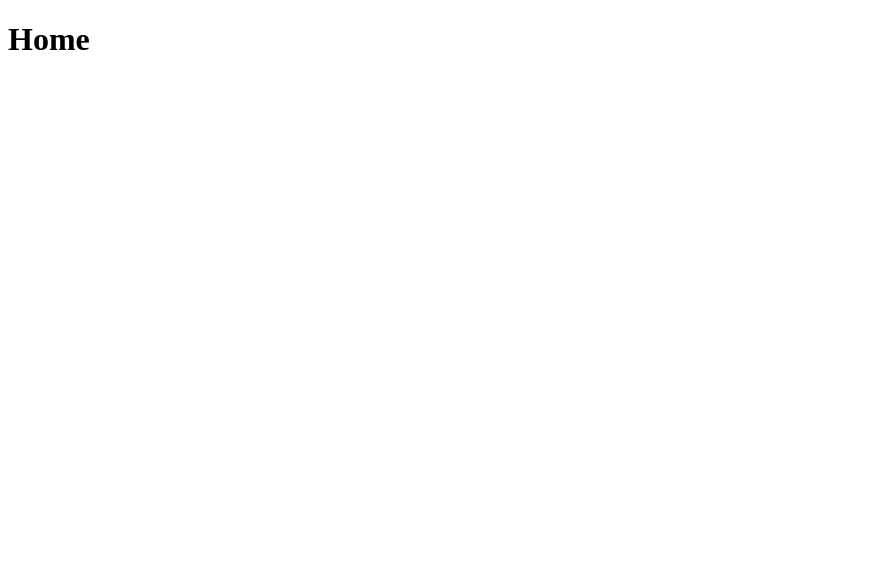
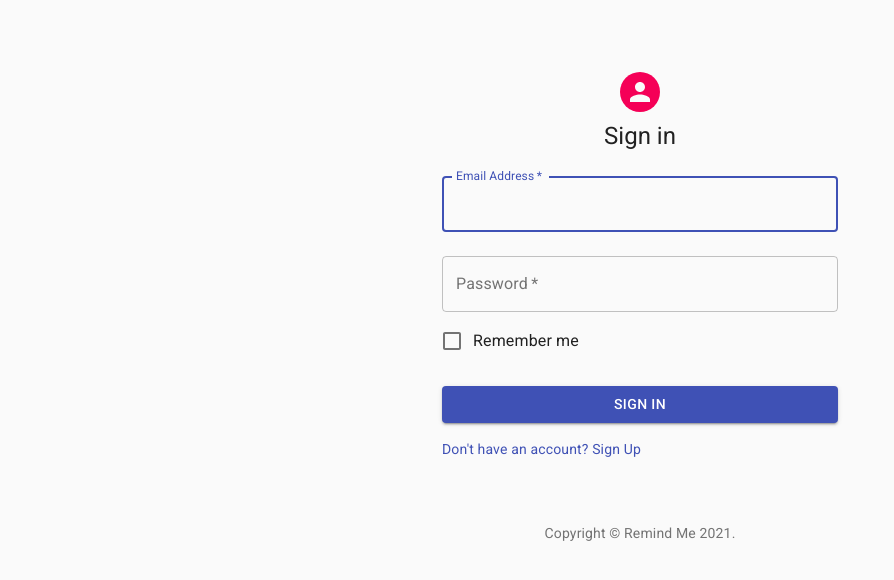
Before and after one commit to LHafoka13/Remind-Me, a React (Create React App) app in the folder client/: page / in a window 1280 px wide. Shown: the top 580 px of the page, without its empty margins (0-894 px from the left). Built offline with nearby package versions, Linux system fonts and the light colour scheme.

Commit message:
updated the home page

```diff
--- a/client/src/pages/Home.js
+++ b/client/src/pages/Home.js
@@ -1,9 +1,112 @@
 import React from "react";
+import Avatar from "@material-ui/core/Avatar";
+import Button from "@material-ui/core/Button";
+import CssBaseline from "@material-ui/core/CssBaseline";
+import TextField from "@material-ui/core/TextField";
+import FormControlLabel from "@material-ui/core/FormControlLabel";
+import Checkbox from "@material-ui/core/Checkbox";
+import Link from "@material-ui/core/Link";
+import Grid from "@material-ui/core/Grid";
+import Box from "@material-ui/core/Box";
+import Typography from "@material-ui/core/Typography";
+import { makeStyles } from "@material-ui/core/styles";
+import Container from "@material-ui/core/Container";
+
+function Copyright() {
+  return (
+    <Typography variant="body2" color="textSecondary" align="center">
+      {"Copyright © "}
+      <Link color="inherit" href="https://material-ui.com/">
+        Remind Me
+      </Link>{" "}
+      {new Date().getFullYear()}
+      {"."}
+    </Typography>
+  );
+}
+
+const useStyles = makeStyles((theme) => ({
+  paper: {
+    marginTop: theme.spacing(8),
+    display: "flex",
+    flexDirection: "column",
+    alignItems: "center",
+  },
+  avatar: {
+    margin: theme.spacing(1),
+    backgroundColor: theme.palette.secondary.main,
+  },
+  form: {
+    width: "100%", // Fix IE 11 issue.
+    marginTop: theme.spacing(1),
+  },
+  submit: {
+    margin: theme.spacing(3, 0, 2),
+  },
+}));
 
 export default function Home() {
+  const classes = useStyles();
+
   return (
     <div>
-      <h1>Home</h1>
+      <Container component="main" maxWidth="xs">
+        <CssBaseline />
+        <div className={classes.paper}>
+          <Avatar className={classes.avatar}>
+          </Avatar>
+          <Typography component="h1" variant="h5">
+            Sign in
+          </Typography>
+          <form className={classes.form} noValidate>
+            <TextField
+              variant="outlined"
+              margin="normal"
+              required
+              fullWidth
+              id="email"
+              label="Email Address"
+              name="email"
+              autoComplete="email"
+              autoFocus
+            />
+            <TextField
+              variant="outlined"
+              margin="normal"
+              required
+              fullWidth
+              name="password"
+              label="Password"
+              type="password"
+              id="password"
+              autoComplete="current-password"
+            />
+            <FormControlLabel
+              control={<Checkbox value="remember" color="primary" />}
+              label="Remember me"
+            />
+            <Button
+              type="submit"
+              fullWidth
+              variant="contained"
+              color="primary"
+              className={classes.submit}
+            >
+              Sign In
+            </Button>
+            <Grid container>
+              <Grid item>
+                <Link href="#" >
+                  {"Don't have an account? Sign Up"}
+                </Link>
+              </Grid>
+            </Grid>
+          </form>
+        </div>
+        <Box mt={8}>
+          <Copyright />
+        </Box>
+      </Container>
     </div>
   );
 }
```
